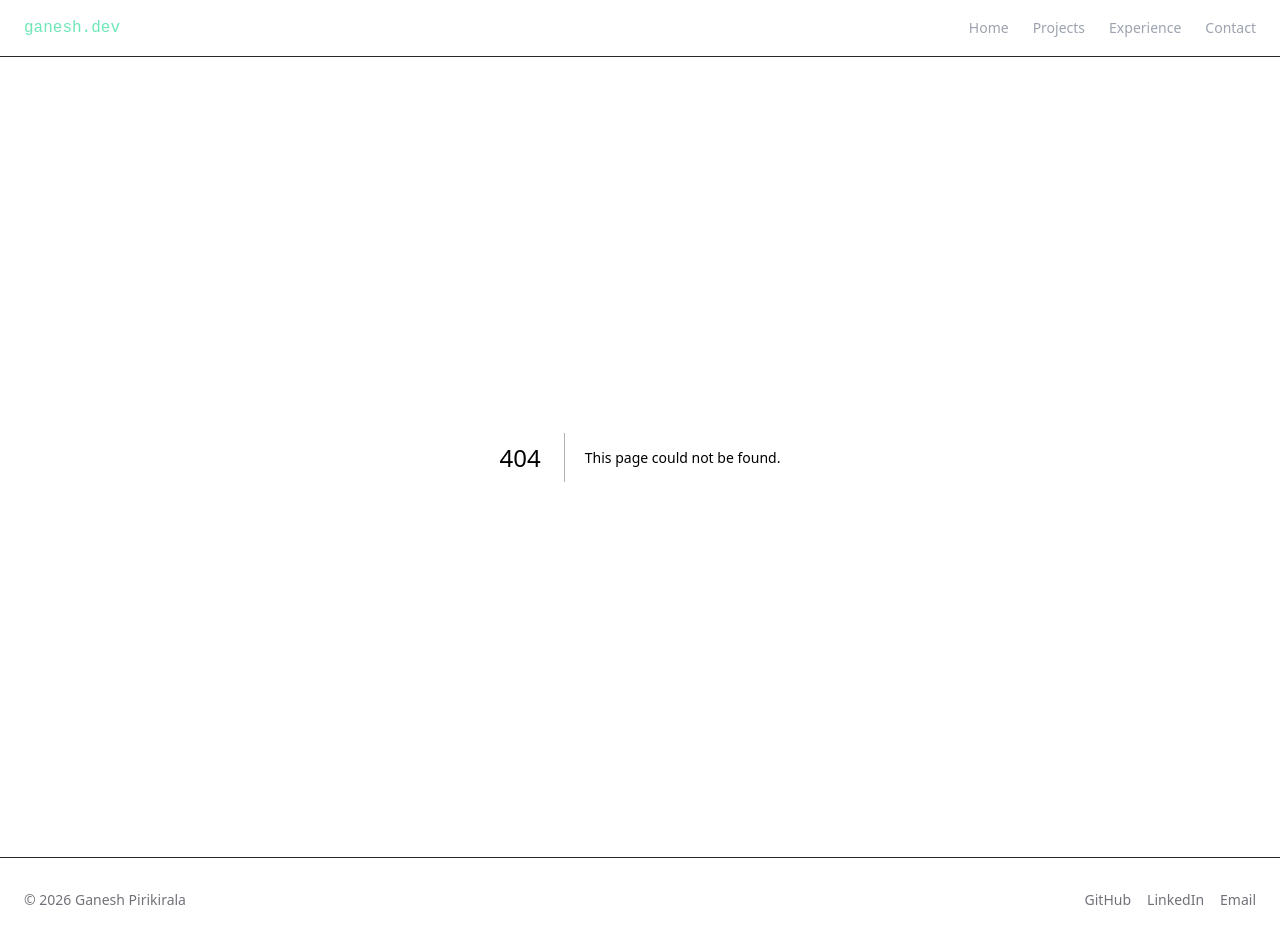
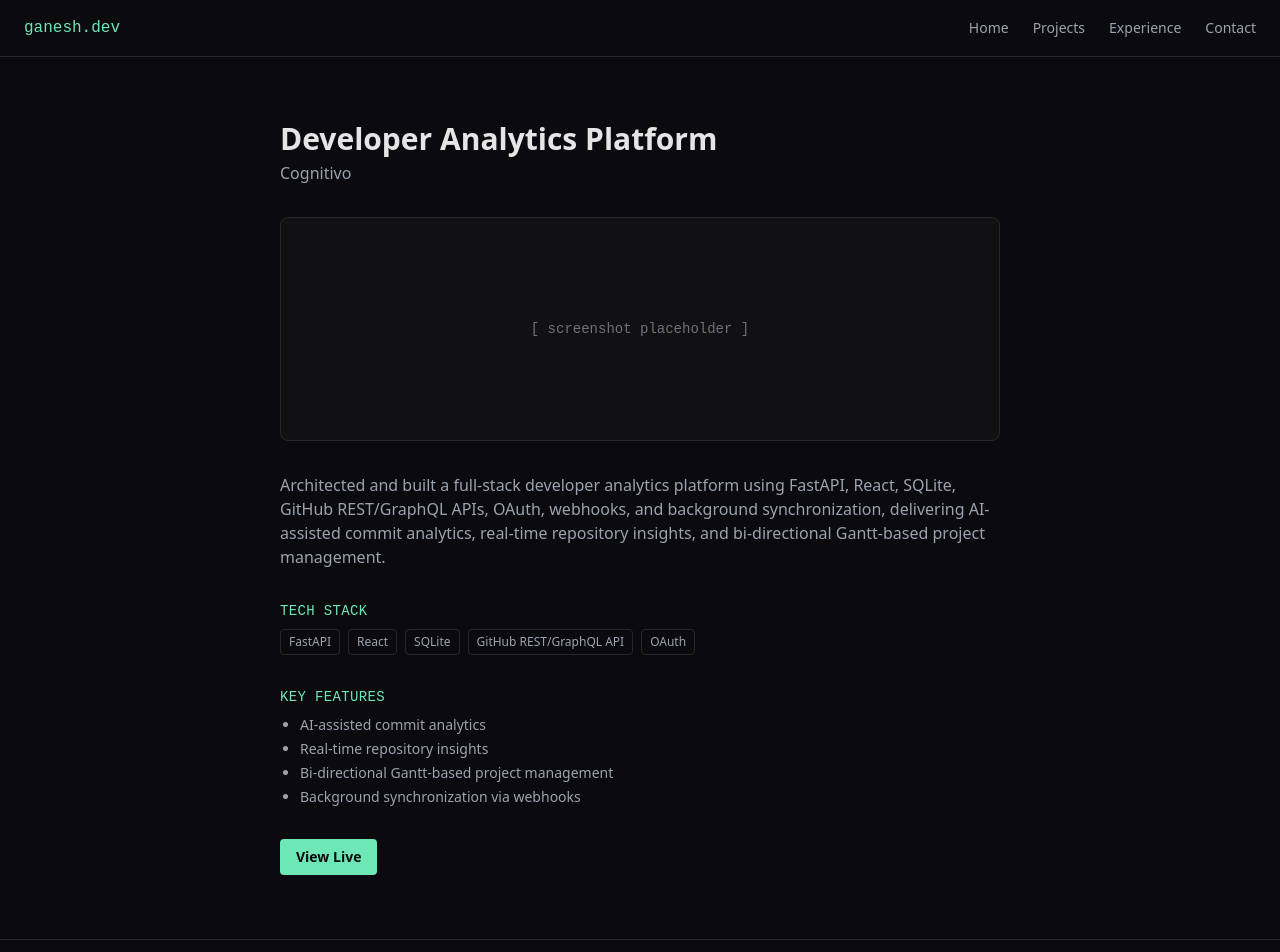
Before and after one commit to webdeveloper-fresher32/Port-folio, a Next.js app: page /projects/developer-analytics-platform in a window 1280 px wide. Before the commit this address had no page. Shown: the top 952 px of the page. Built offline with nearby package versions, Linux system fonts and the light colour scheme.

Commit message:
feat: build project detail page

```diff
--- /dev/null
+++ b/app/projects/[slug]/page.tsx
@@ -0,0 +1,63 @@
+import { notFound } from 'next/navigation'
+import { getProjectBySlug } from '@/lib/getProjectBySlug'
+import { projects } from '@/data/projects'
+
+export function generateStaticParams() {
+  return projects.map((project) => ({ slug: project.slug }))
+}
+
+export default function ProjectDetailPage({ params }: { params: { slug: string } }) {
+  const project = getProjectBySlug(params.slug)
+
+  if (!project) {
+    notFound()
+  }
+
+  return (
+    <div className="mx-auto max-w-3xl space-y-8 px-6 py-16">
+      <div>
+        <h1 className="text-3xl font-bold">{project.name}</h1>
+        {project.company && <p className="mt-1 text-muted">{project.company}</p>}
+      </div>
+
+      <div className="flex h-56 items-center justify-center rounded-lg border border-border bg-panel">
+        <span className="font-mono text-sm text-subtle">[ screenshot placeholder ]</span>
+      </div>
+
+      <p className="text-muted">{project.description}</p>
+
+      <div>
+        <h2 className="font-mono text-sm uppercase tracking-wide text-accent">Tech Stack</h2>
+        <div className="mt-2 flex flex-wrap gap-2">
+          {project.techStack.map((tech) => (
+            <span key={tech} className="rounded border border-border px-2 py-1 text-xs text-muted">
+              {tech}
+            </span>
+          ))}
+        </div>
+      </div>
+
+      <div>
+        <h2 className="font-mono text-sm uppercase tracking-wide text-accent">Key Features</h2>
+        <ul className="mt-2 list-disc space-y-1 pl-5 text-sm text-muted">
+          {project.features.map((feature) => (
+            <li key={feature}>{feature}</li>
+          ))}
+        </ul>
+      </div>
+
+      <div className="flex gap-4">
+        {project.liveUrl && (
+          <a href={project.liveUrl} className="rounded bg-accent px-4 py-2 text-sm font-semibold text-base">
+            View Live
+          </a>
+        )}
+        {project.sourceUrl && (
+          <a href={project.sourceUrl} className="rounded border border-border px-4 py-2 text-sm text-muted hover:text-accent">
+            Source Code
+          </a>
+        )}
+      </div>
+    </div>
+  )
+}
```
